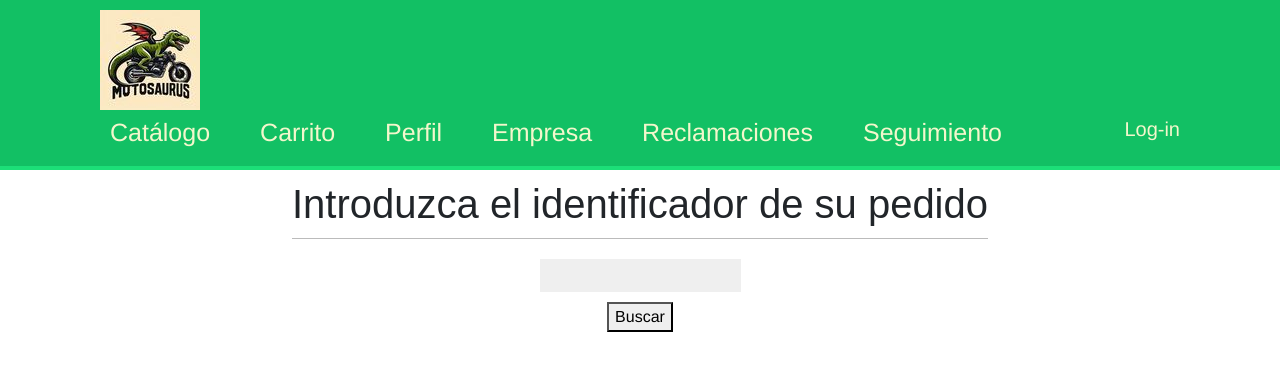
After one commit to Miguel-Angel-Roldan-Garcia/PGPI-3.11-Motosaurio, a Django app: page /order/tracking in a window 1280 px wide. The commit adds this page. Shown: the top 371 px of the page. Run offline with Django 4.2, Linux system fonts and the light colour scheme; some libraries are stand-ins or nearby versions; some web fonts are replaced.

Commit message:
Seguimiento de pedidos

```diff
--- a/motosaurio/account/templates/base.html
+++ b/motosaurio/account/templates/base.html
@@ -62,16 +62,19 @@
                 <a href="{% url 'perfil' %}">Perfil</a>
             </li>
             <li {% if section == "empresa" %}class="selected"{% endif %}>
-                    <a href="../../empresa">Empresa</a>
+                <a href="../../empresa">Empresa</a>
             </li>
             <li {% if section == "reclamaciones" %}class="selected"{% endif %}>
-                    <a href="../../reclamaciones">Reclamaciones</a>
+                <a href="../../reclamaciones">Reclamaciones</a>
             </li>
             {%if user.is_superuser %}
-                <li {% if section == "productos vendidos" %}class="selected"{% endif %}>
-                    <a href="../shop/productos_vendidos">Productos vendidos</a>
-                </li>
+            <li {% if section == "productos vendidos" %}class="selected"{% endif %}>
+                <a href="../shop/productos_vendidos">Productos vendidos</a>
+            </li>
             {% endif %}
+            <li {% if section == "tracking" %}class="selected"{% endif %}>
+                <a href="{% url 'tracking' %}">Seguimiento</a>
+            </li>
 
         </ul>
         <style>
--- /dev/null
+++ b/motosaurio/order/templates/tracking.html
@@ -0,0 +1,30 @@
+{% extends "base.html" %}
+{% load i18n static %}
+
+{% block title %} Seguimiento {% endblock %}
+{% block extrahead %}
+<style>
+    .container {
+        display: flex;
+        flex-direction: column;
+        align-items: center;
+        justify-content: center;
+    }
+</style>
+{% endblock %}
+
+{% block content %}
+<div class="container">
+    <h1>Introduzca el identificador de su pedido</h1>
+    <input type="number" id="input" required>
+    <button onclick="goToTracking()">Buscar</button>
+</div>
+
+<script>
+    function goToTracking() {
+        input = document.getElementById("input")
+        window.location.href = "{% url 'tracking' %}" + "/" + input.value.toString()
+    }
+</script>
+
+{% endblock %}
--- a/motosaurio/order/urls.py
+++ b/motosaurio/order/urls.py
@@ -3,5 +3,7 @@ from . import views
 
 urlpatterns = [
  path('', views.CheckoutOrder.as_view(), name='checkout'),
- path('<int:order_id>/stripe', views.StripeCheckout.as_view(), name='stripe_checkout')
+ path('<int:order_id>/stripe', views.StripeCheckout.as_view(), name='stripe_checkout'),
+ path('tracking', views.Tracking.as_view(), name = 'tracking'),
+ path('tracking/<int:order_id>', views.TrackingShow.as_view(), name='tracking_show')
 ]
--- a/motosaurio/order/views.py
+++ b/motosaurio/order/views.py
@@ -163,3 +163,15 @@ class StripeCheckout(TemplateView):
             }
 
             return render(request, 'stripe_checkout.html', context)
+
+class Tracking(TemplateView):
+    template_name = "tracking.html"
+
+class TrackingShow(TemplateView):
+
+    def get(self, request, order_id, *args, **kwargs):
+        context = {
+            "order": Order.objects.get(id = order_id)
+        }
+
+        return render(request, "tracking_show.html", context)
```
Also changed, not shown: motosaurio/order/models.py (+13 -1 lines), motosaurio/order/templates/tracking_show.html (added, +23 -0 lines), motosaurio/order/migrations/0002_order_estado_order_fecha_creacion_and_more.py (added).
